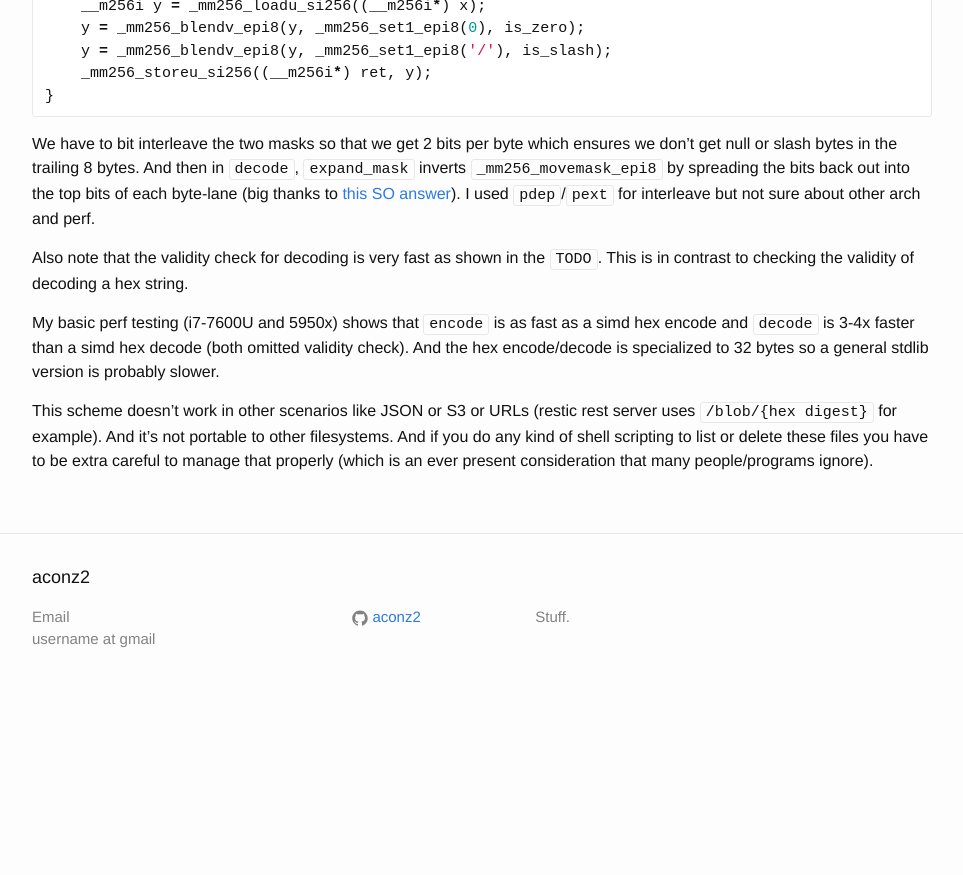
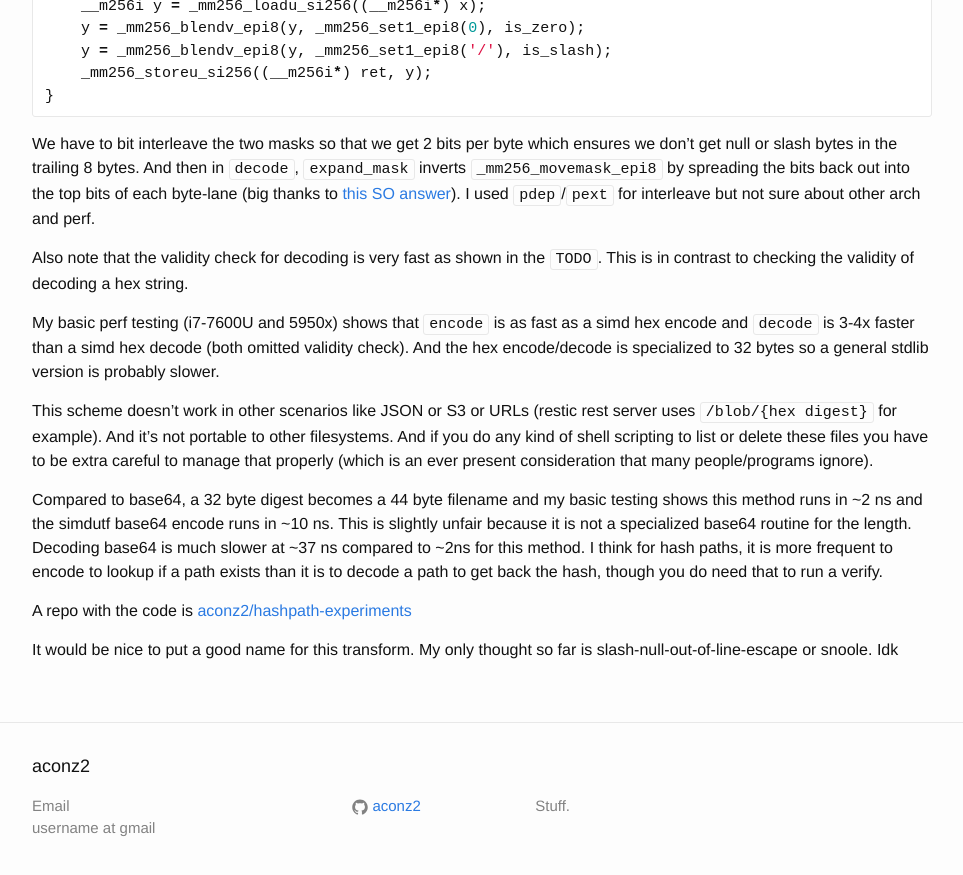
Before and after one commit to aconz2/aconz2.github.io, a Jekyll site: the page built from _posts/2026-01-08-Hash-Filenames.md, in a window 1280 px wide and 900 px high, scrolled down 2647 px. Shown: the top 875 px of the window, without its empty margins (158-1121 px from the left). Built offline with Jekyll 4.4.1, drawn with Linux system fonts in a browser that asks for light colours; before the commit the page ends 3358 px from its top, so only the background shows below that.

Commit message:
update post
mention base64 and link to code

```diff
--- a/_posts/2026-01-08-Hash-Filenames.md
+++ b/_posts/2026-01-08-Hash-Filenames.md
@@ -110,3 +110,9 @@ Also note that the validity check for decoding is very fast as shown in the `TOD
 My basic perf testing (i7-7600U and 5950x) shows that `encode` is as fast as a simd hex encode and `decode` is 3-4x faster than a simd hex decode (both omitted validity check). And the hex encode/decode is specialized to 32 bytes so a general stdlib version is probably slower.
 
 This scheme doesn't work in other scenarios like JSON or S3 or URLs (restic rest server uses `/blob/{hex digest}` for example). And it's not portable to other filesystems. And if you do any kind of shell scripting to list or delete these files you have to be extra careful to manage that properly (which is an ever present consideration that many people/programs ignore).
+
+Compared to base64, a 32 byte digest becomes a 44 byte filename and my basic testing shows this method runs in ~2 ns and the simdutf base64 encode runs in ~10 ns. This is slightly unfair because it is not a specialized base64 routine for the length. Decoding base64 is much slower at ~37 ns compared to ~2ns for this method. I think for hash paths, it is more frequent to encode to lookup if a path exists than it is to decode a path to get back the hash, though you do need that to run a verify.
+
+A repo with the code is [aconz2/hashpath-experiments](https://github.com/aconz2/hashpath-experiments)
+
+It would be nice to put a good name for this transform. My only thought so far is slash-null-out-of-line-escape or snoole. Idk
```
